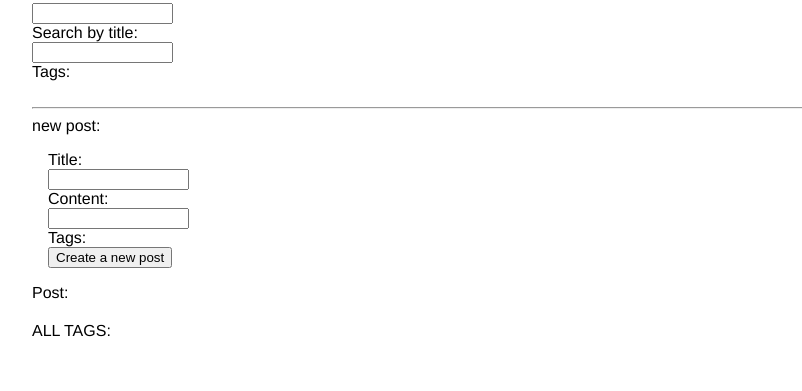
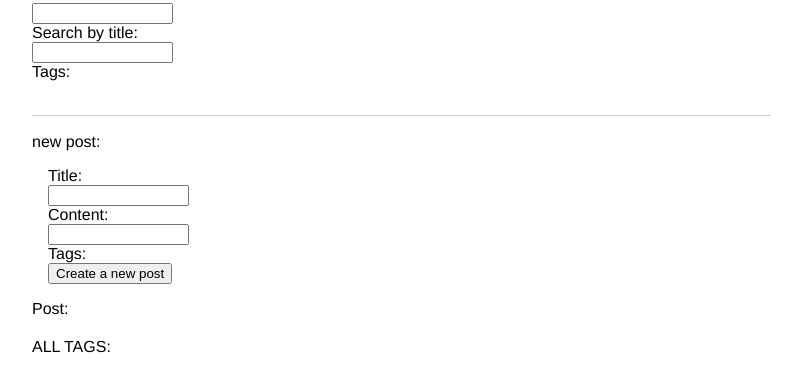
Before and after one commit to skwak/blahg, a website: page index.html in a window 1280 px wide. Shown: the part 119-510 px from the top of the page, without its empty margins (8-810 px from the left). Drawn offline with nearby package versions, Linux system fonts and the light colour scheme; no server answers.

Commit message:
more styling

```diff
--- a/app/css/style.css
+++ b/app/css/style.css
@@ -12,6 +12,7 @@ body a {
 }
 
 .title {
+  font-family: "Open Sans";
   margin-bottom: .2em;
 }
 
@@ -23,3 +24,13 @@ input[type="text"] {
   font-family: "Open Sans";
   color: #31d988;
 }
+
+hr {
+  display: block;
+  height: 1px;
+  border: 0;
+  border-top: 1px solid #ccc;
+  margin: 1em 0;
+  padding: 0;
+  width: 60%;
+}
--- a/app/views/home.html
+++ b/app/views/home.html
@@ -45,7 +45,7 @@
   <span ng-repeat="post in posts | filter:search:strict">
 
     <a ui-sref="show({id: post.id})">
-      <h2>{{post.title}}</h2><br>
+      <h2 class="title">{{post.title}}</h2><br>
     </a>
 
     <span>{{post.date | date:'EEEE'}}</span><br>
```
